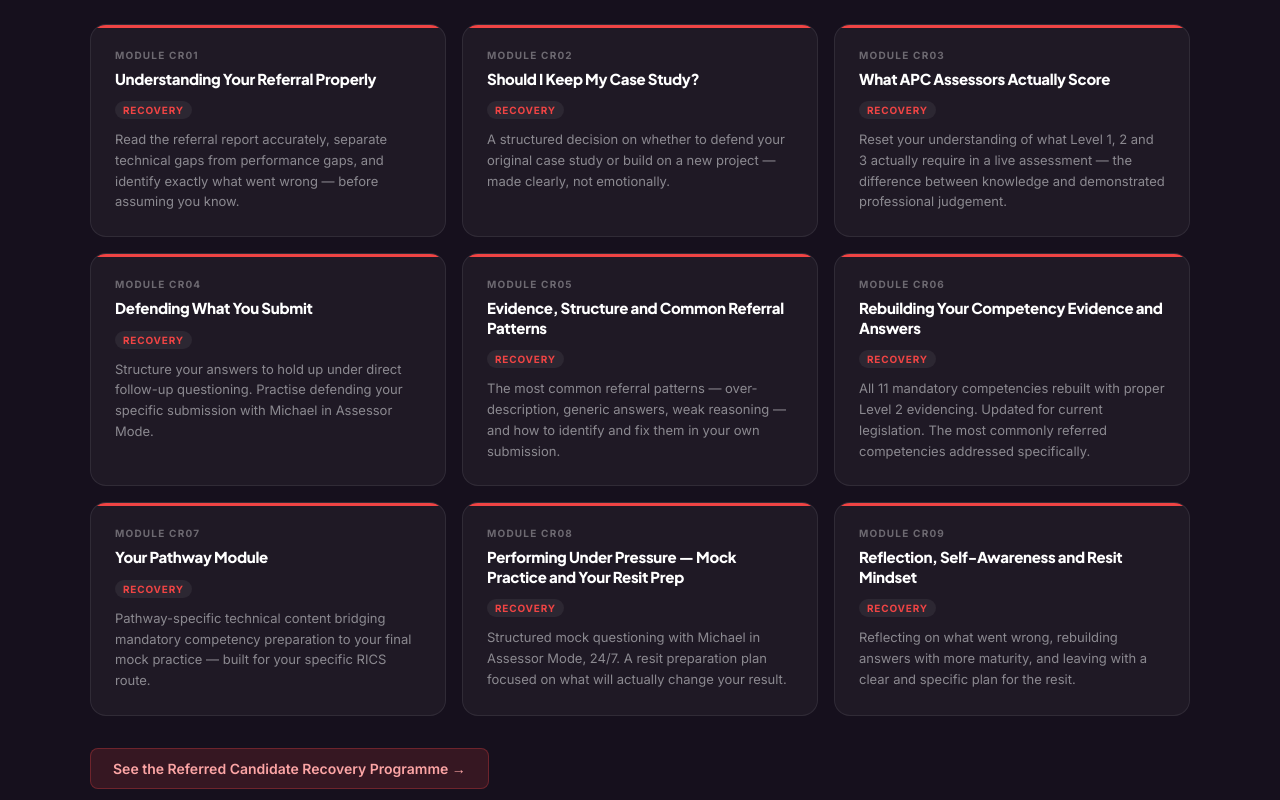
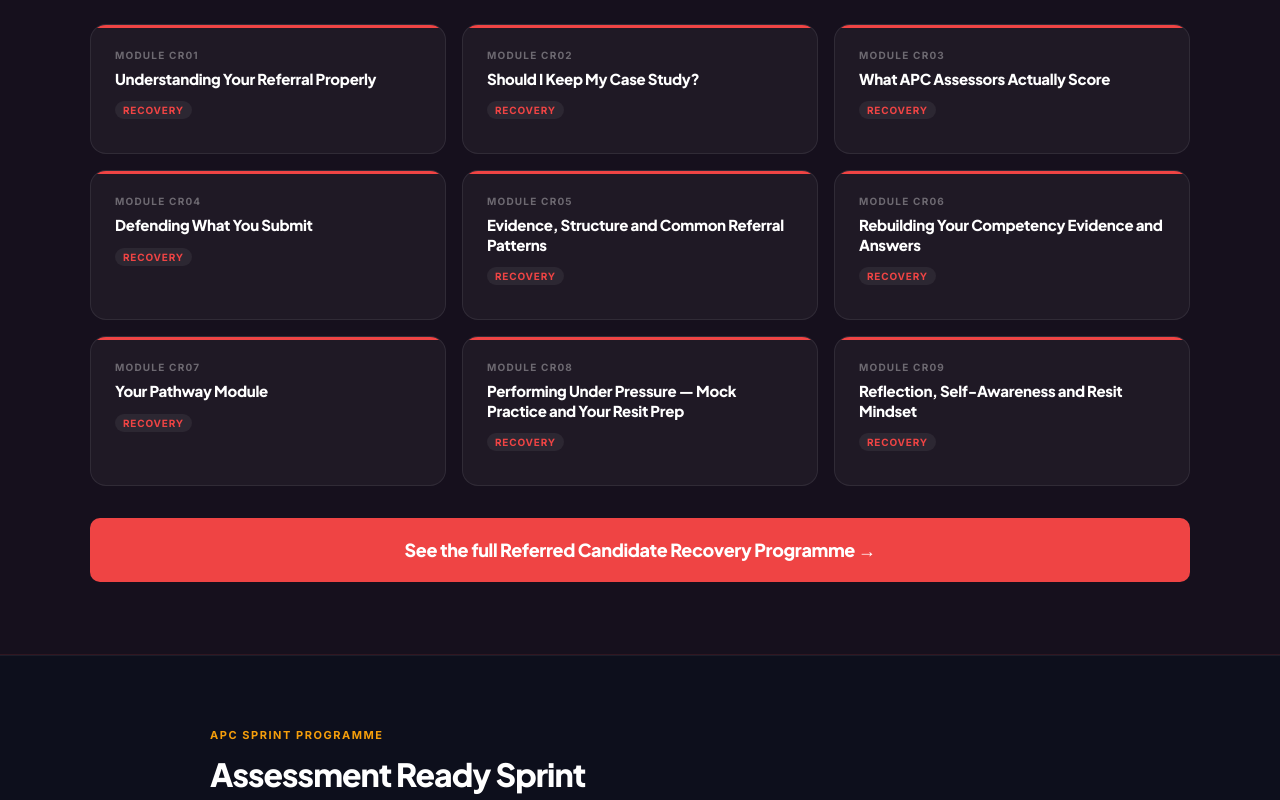
Before and after one commit to GetCharteredAi/getcharteredai, a website: page public/platform.html in a window 1280 px wide. Shown: the part 3100-3900 px from the top of the page. Drawn offline with Linux system fonts and the light colour scheme.

Commit message:
Trim CR module cards to title-only and upgrade Referred CTA on platform.html
Remove mod-desc from all 9 CR module cards — titles alone serve as a teaser;
full descriptions duplicate content already on referred-programme.html.
Upgrade the section CTA from a small inline pill to a full-width solid red
block at 18px/800-weight, making it the clear next step for anyone wanting
detail behind the 9 titles.

Co-Authored-By: Claude Sonnet 4.6 <noreply@anthropic.com>

```diff
--- a/public/platform.html
+++ b/public/platform.html
@@ -273,58 +273,49 @@ footer{background:#080a16;border-top:1px solid rgba(255,255,255,.06);padding:48p
         <span class="mod-num">Module CR01</span>
         <div class="mod-title">Understanding Your Referral Properly</div>
         <span class="mod-level">Recovery</span>
-        <p class="mod-desc">Read the referral report accurately, separate technical gaps from performance gaps, and identify exactly what went wrong — before assuming you know.</p>
       </div>
       <div class="mod-card" style="--accent:#ef4444">
         <span class="mod-num">Module CR02</span>
         <div class="mod-title">Should I Keep My Case Study?</div>
         <span class="mod-level">Recovery</span>
-        <p class="mod-desc">A structured decision on whether to defend your original case study or build on a new project — made clearly, not emotionally.</p>
       </div>
       <div class="mod-card" style="--accent:#ef4444">
         <span class="mod-num">Module CR03</span>
         <div class="mod-title">What APC Assessors Actually Score</div>
         <span class="mod-level">Recovery</span>
-        <p class="mod-desc">Reset your understanding of what Level 1, 2 and 3 actually require in a live assessment — the difference between knowledge and demonstrated professional judgement.</p>
       </div>
       <div class="mod-card" style="--accent:#ef4444">
         <span class="mod-num">Module CR04</span>
         <div class="mod-title">Defending What You Submit</div>
         <span class="mod-level">Recovery</span>
-        <p class="mod-desc">Structure your answers to hold up under direct follow-up questioning. Practise defending your specific submission with Michael in Assessor Mode.</p>
       </div>
       <div class="mod-card" style="--accent:#ef4444">
         <span class="mod-num">Module CR05</span>
         <div class="mod-title">Evidence, Structure and Common Referral Patterns</div>
         <span class="mod-level">Recovery</span>
-        <p class="mod-desc">The most common referral patterns — over-description, generic answers, weak reasoning — and how to identify and fix them in your own submission.</p>
       </div>
       <div class="mod-card" style="--accent:#ef4444">
         <span class="mod-num">Module CR06</span>
         <div class="mod-title">Rebuilding Your Competency Evidence and Answers</div>
         <span class="mod-level">Recovery</span>
-        <p class="mod-desc">All 11 mandatory competencies rebuilt with proper Level 2 evidencing. Updated for current legislation. The most commonly referred competencies addressed specifically.</p>
       </div>
       <div class="mod-card" style="--accent:#ef4444">
         <span class="mod-num">Module CR07</span>
         <div class="mod-title">Your Pathway Module</div>
         <span class="mod-level">Recovery</span>
-        <p class="mod-desc">Pathway-specific technical content bridging mandatory competency preparation to your final mock practice — built for your specific RICS route.</p>
       </div>
       <div class="mod-card" style="--accent:#ef4444">
         <span class="mod-num">Module CR08</span>
         <div class="mod-title">Performing Under Pressure — Mock Practice and Your Resit Prep</div>
         <span class="mod-level">Recovery</span>
-        <p class="mod-desc">Structured mock questioning with Michael in Assessor Mode, 24/7. A resit preparation plan focused on what will actually change your result.</p>
       </div>
       <div class="mod-card" style="--accent:#ef4444">
         <span class="mod-num">Module CR09</span>
         <div class="mod-title">Reflection, Self-Awareness and Resit Mindset</div>
         <span class="mod-level">Recovery</span>
-        <p class="mod-desc">Reflecting on what went wrong, rebuilding answers with more maturity, and leaving with a clear and specific plan for the resit.</p>
       </div>
     </div>
-    <a href="/referred-programme" style="display:inline-block;background:rgba(239,68,68,.15);color:#fca5a5;border:1px solid rgba(239,68,68,.3);padding:11px 22px;border-radius:8px;font-size:14px;font-weight:600;transition:.15s">See the Referred Candidate Recovery Programme →</a>
+    <a href="/referred-programme" style="display:block;background:#ef4444;color:#fff;padding:20px 28px;border-radius:10px;font-family:'Plus Jakarta Sans','Inter',sans-serif;font-size:18px;font-weight:800;text-align:center;letter-spacing:-.02em;transition:.15s">See the full Referred Candidate Recovery Programme →</a>
   </div>
 </section>
 
```
